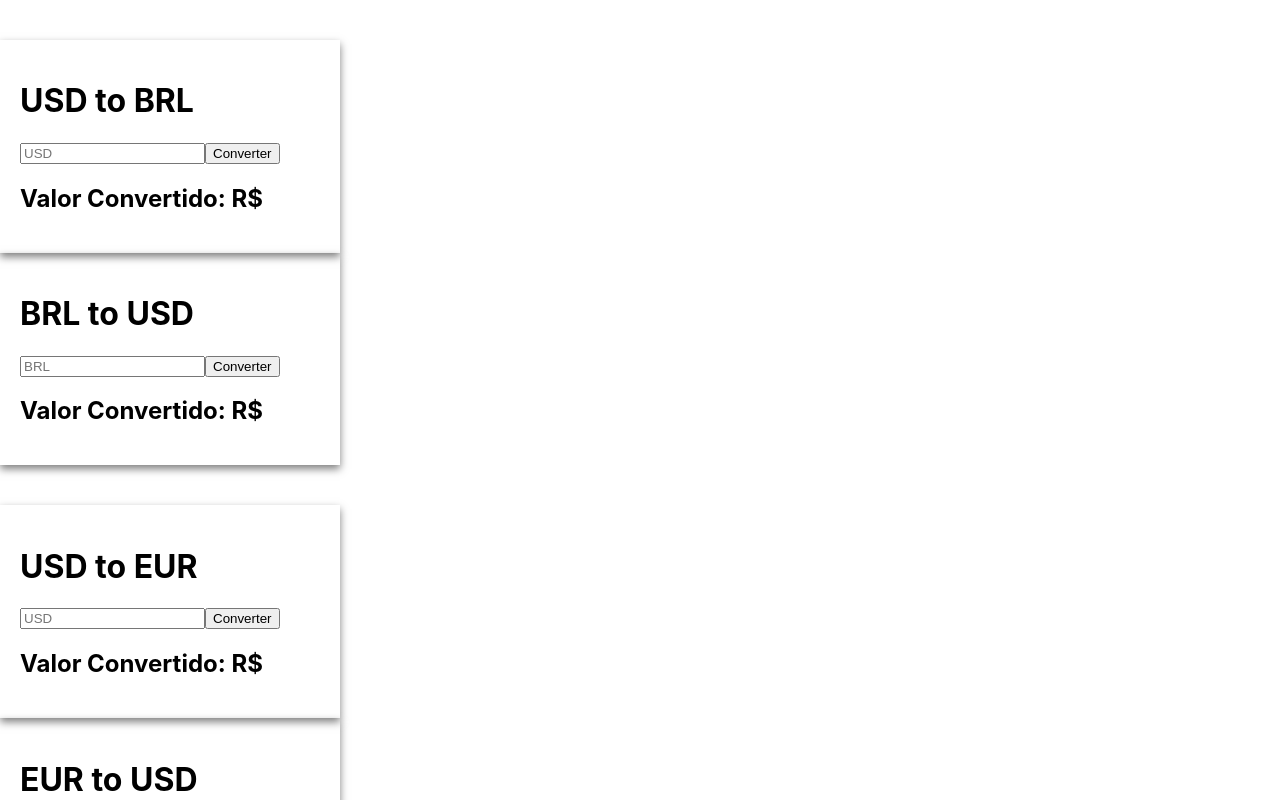
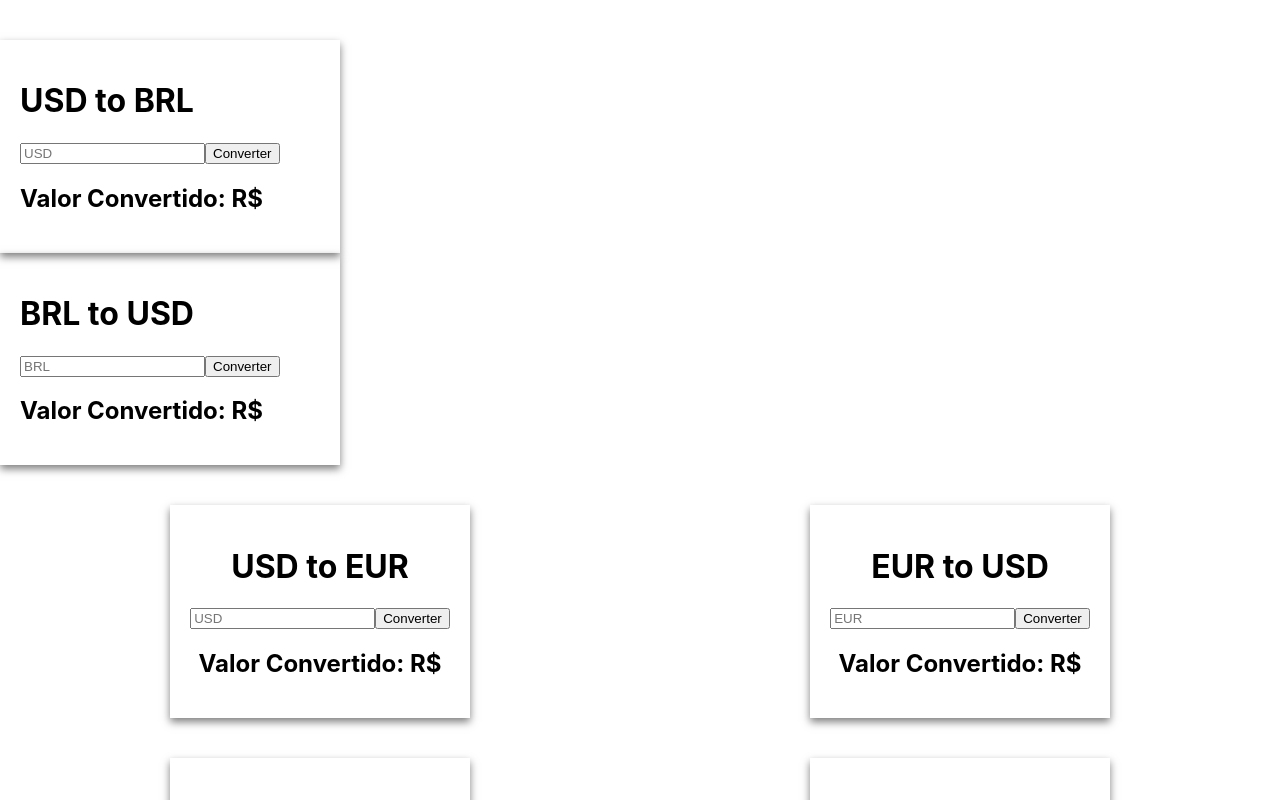
Before and after one commit to joaov1ct0r/react-coin-Convert, a React (Create React App) app: page / in a window 1280 px wide. Shown: the top 800 px of the page. Built offline with nearby package versions, Linux system fonts and the light colour scheme.

Commit message:
div linha creatd and second row components added to it

```diff
--- a/src/App.js
+++ b/src/App.js
@@ -8,9 +8,11 @@ function App() {
             <div className="linha"></div>
             <Conversor MoedaA={'USD'} MoedaB={'BRL'}></Conversor>
             <Conversor MoedaA={'BRL'} MoedaB={'USD'}></Conversor>
-            <div className="linha"></div>
-            <Conversor MoedaA={'USD'} MoedaB={'EUR'}></Conversor>
-            <Conversor MoedaA={'EUR'} MoedaB={'USD'}></Conversor>
+            <div className="linha">
+                <Conversor MoedaA={'USD'} MoedaB={'EUR'}></Conversor>
+                <Conversor MoedaA={'EUR'} MoedaB={'USD'}></Conversor>
+            </div>
+
             <div className="linha">
                 <Conversor MoedaA={'BRL'} MoedaB={'EUR'}></Conversor>
                 <Conversor MoedaA={'EUR'} MoedaB={'BRL'}></Conversor>
```
